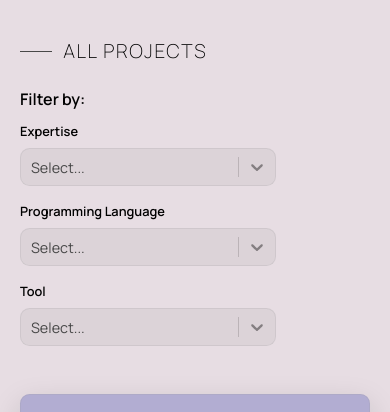
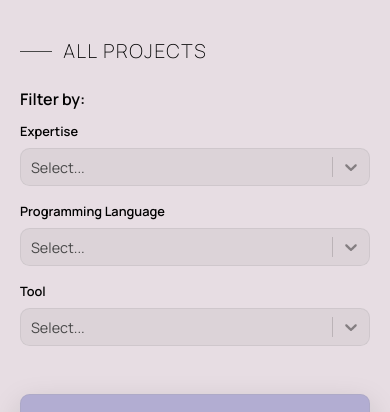
Before and after one commit to LiwiaWagner/Portfolio-Liwia-Wagner, a React (Create React App) app: page / in a window 390 px wide. Shown: the part 940-1352 px from the top of the page. Built offline with nearby package versions, Linux system fonts and the light colour scheme; a web font is replaced by a local one.

Commit message:
filter-width

```diff
--- a/src/pages/home/home.css
+++ b/src/pages/home/home.css
@@ -296,16 +296,16 @@
   }
 
   .filter-section-container {
+    flex-direction: column;
     margin: 0 1.25rem 1rem 1.25rem;
   }
 
   .filter-label {
     font-size: 0.8rem;
-    /* font-weight: 400; */
     padding: 0 0 0.5rem 0;
   }
 
   .filters {
-    width: 16rem;
+    width: 100%;
   }
 }
```
